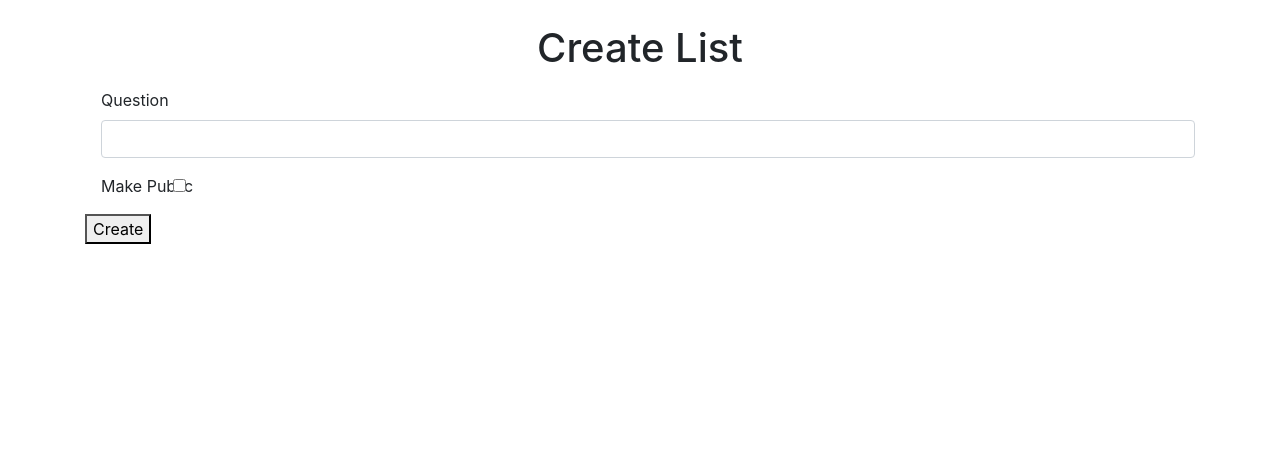
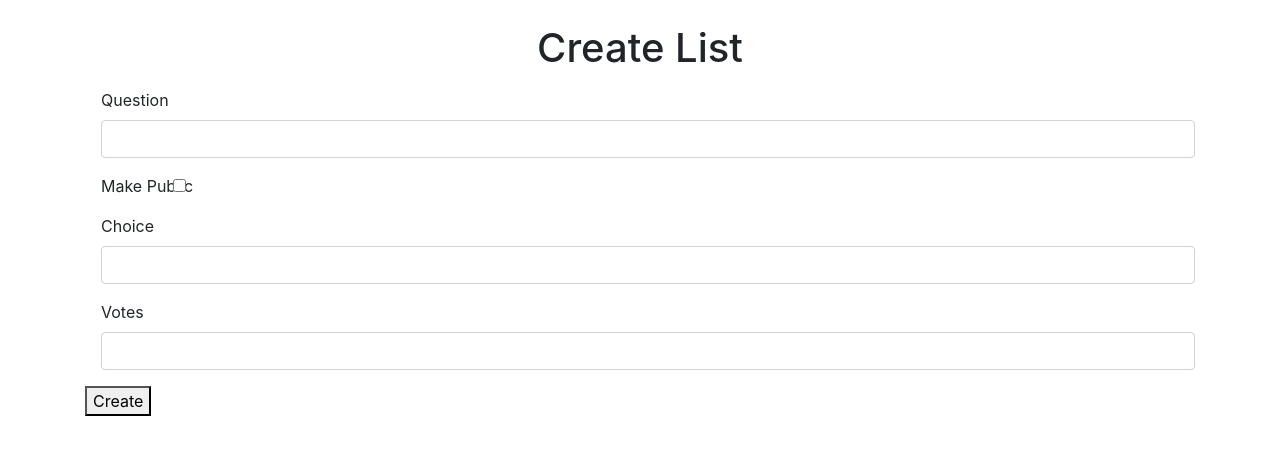
Before and after one commit to trey-sumida/voteoff-django, a Django app: page /lists/create in a window 1280 px wide. Shown: the part 56-511 px from the top of the page. Run offline with Django 3.2, Linux system fonts and the light colour scheme; some libraries are stand-ins or nearby versions.

Commit message:
basics working

```diff
--- a/voteoff-project/lists/forms.py
+++ b/voteoff-project/lists/forms.py
@@ -25,3 +25,8 @@ class QuestionForm(ModelForm):
     class Meta:
         model = Question
         fields = ["question_text", "public"]
+
+class OptionsForm(ModelForm):
+    class Meta:
+        model = Choice
+        fields = ["choice_text", "votes"]
--- a/voteoff-project/lists/templates/lists/createlist.html
+++ b/voteoff-project/lists/templates/lists/createlist.html
@@ -6,7 +6,8 @@
 
 {% block content %}
 <h1 class="text-center mb-3">Create List</h1>
-<form method="POST">
+{{ error }}
+<form method='POST'>
     {% csrf_token %}
     <div class="form-group">
         <label for="question_text">Question</label>
@@ -16,6 +17,14 @@
         <label class="form-check-label" for="public">Make Public</label>
         <input name="public" type="checkbox" class="form-check-input" id="public">
       </div>
+      <div class="form-group">
+        <label for="choice_text">Choice</label>
+        <input name="choice_text" class="form-control" id="choice_text">
+    </div>
+    <div class="form-group">
+        <label for="votes">Votes</label>
+        <input name="votes" class="form-control" id="votes">
+    </div>
     <button type="submit">Create</button>
 </form>
 </form>
--- a/voteoff-project/lists/views.py
+++ b/voteoff-project/lists/views.py
@@ -5,7 +5,7 @@ from .models import Question, Choice
 from django.contrib.auth.forms import AuthenticationForm
 from django.contrib.auth.models import User
 from django.contrib.auth import login, logout, authenticate
-from .forms import RegisterForm, QuestionForm
+from .forms import RegisterForm, QuestionForm, OptionsForm
 
 # Get quesitons and display them
 def index(request):
@@ -90,10 +90,17 @@ def mylists(request):
 
 def createlist(request):
     if request.method == 'GET':
-        return render(request, 'lists/createlist.html', {'form':QuestionForm()})
+        return render(request, 'lists/createlist.html')
     else:
-        form = QuestionForm(request.POST)
-        newlist = form.save(commit=False)
-        newlist.creator = request.user
-        newlist.save()
+        try:
+            question_form = QuestionForm(request.POST)
+            newlist = question_form.save(commit=False)
+            newlist.creator = request.user
+            newlist.save()
+            options_form = OptionsForm(request.POST)
+            oplist = options_form.save(commit=False)
+            oplist.question = newlist
+            oplist.save()
+        except:
+            return render(request, 'lists/createlist.html', {'error':'List failed to create'})
         return redirect('lists:mylists')
```
Also changed, not shown: voteoff-project/db.sqlite3.
